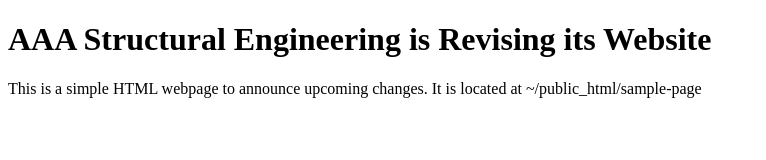
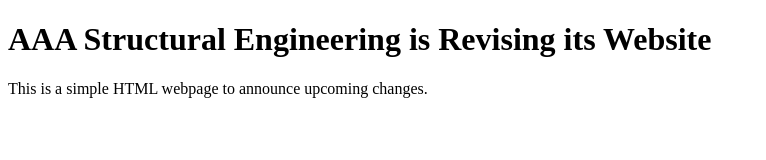
Before and after one commit to AAAStructuralEngineer/aaastructuralengineer.com, a plain HTML site: page index.html in a window 1280 px wide. Shown: the whole page, without its empty margins (0-766 px from the left). Drawn offline with Linux system fonts and the light colour scheme.

Commit message:
Update index.html

```diff
--- a/index.html
+++ b/index.html
@@ -1,10 +1,10 @@
 <!DOCTYPE html>
 <html>
 <head>
-    <title>Hello World</title>
+    <title>Welcome!</title>
 </head>
 <body>
     <h1>AAA Structural Engineering is Revising its Website</h1>
-    <p>This is a simple HTML webpage to announce upcoming changes. It is located at ~/public_html/sample-page</p>
+    <p>This is a simple HTML webpage to announce upcoming changes.</p>
 </body>
 </html>
```
